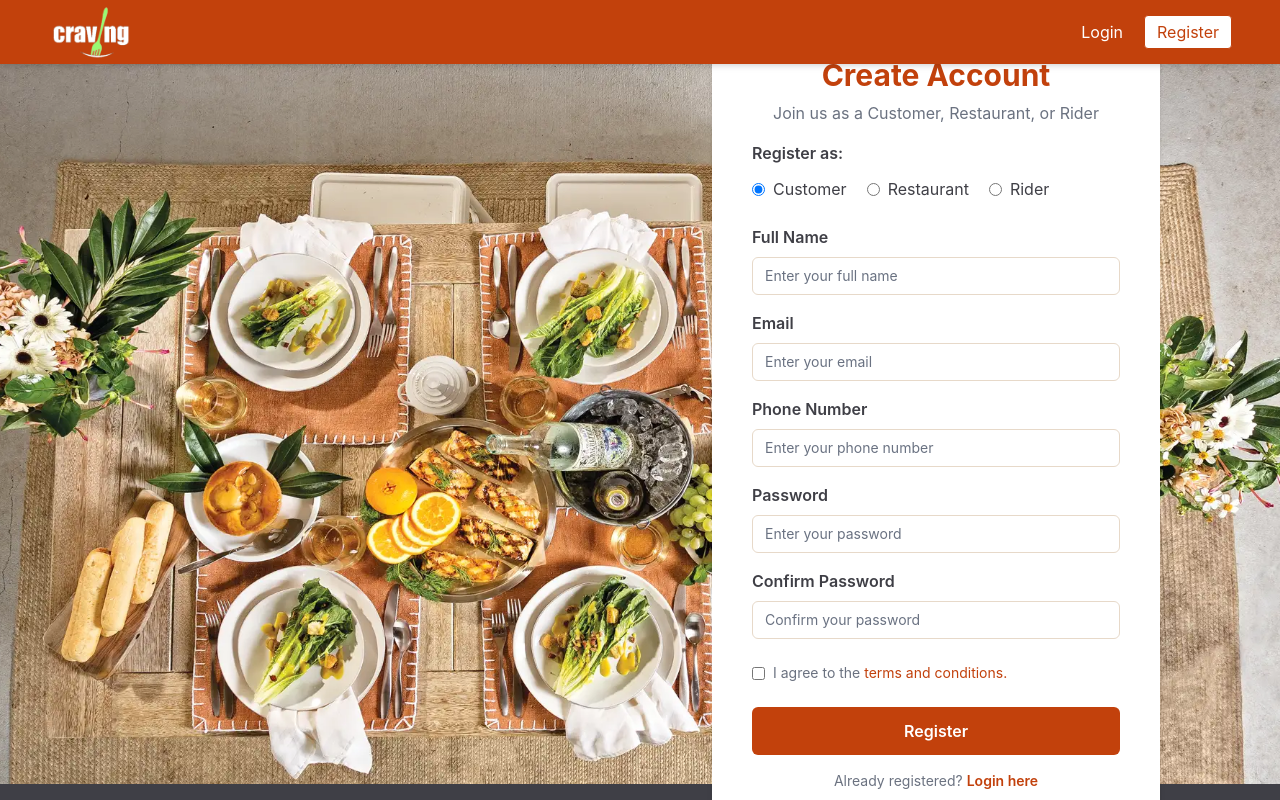
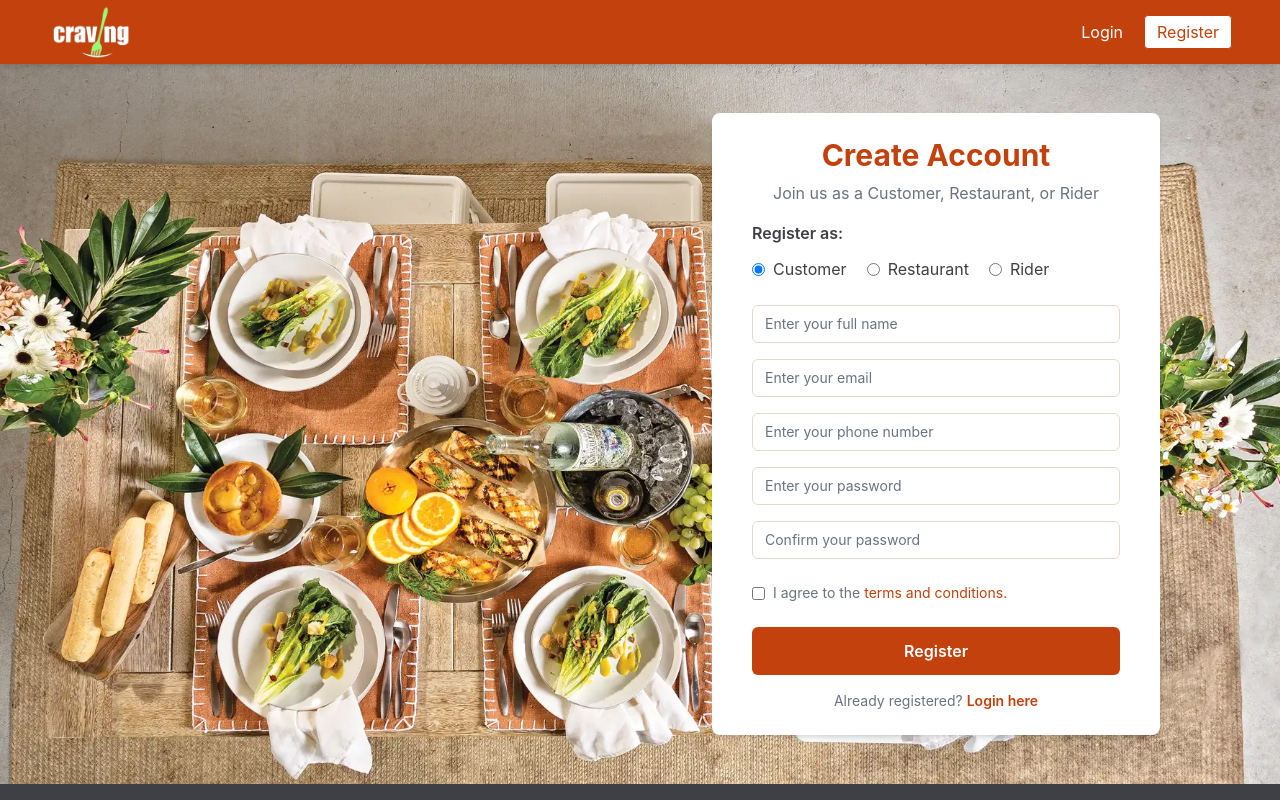
Before and after one commit to ricrbhopal/Cravings, a React (Vite) app in the folder client/: page /register/customer in a window 1280 px wide. Shown: the top 800 px of the page. Built offline with nearby package versions, Linux system fonts and the light colour scheme.

Commit message:
fix: remove labels from input fields in Register component for cleaner UI

```diff
--- a/client/src/pages/Register.jsx
+++ b/client/src/pages/Register.jsx
@@ -122,9 +122,6 @@ const Register = () => {
         <form onSubmit={handleSubmit}>
           {/* Full Name */}
           <div className="mb-4">
-            <label className="block text-(--color-neutral) font-semibold mb-2">
-              Full Name
-            </label>
             <input
               type="text"
               name="fullName"
@@ -146,9 +143,7 @@ const Register = () => {
 
           {/* Email */}
           <div className="mb-4">
-            <label className="block text-(--color-neutral) font-semibold mb-2">
-              Email
-            </label>
+
             <input
               type="email"
               name="email"
@@ -170,9 +165,7 @@ const Register = () => {
 
           {/* Phone */}
           <div className="mb-4">
-            <label className="block text-(--color-neutral) font-semibold mb-2">
-              Phone Number
-            </label>
+
             <input
               type="number"
               name="phone"
@@ -194,9 +187,7 @@ const Register = () => {
 
           {/* Password */}
           <div className="mb-4">
-            <label className="block text-(--color-neutral) font-semibold mb-2">
-              Password
-            </label>
+
             <input
               type="password"
               name="password"
@@ -218,9 +209,6 @@ const Register = () => {
 
           {/* Confirm Password */}
           <div className="mb-6">
-            <label className="block text-(--color-neutral) font-semibold mb-2">
-              Confirm Password
-            </label>
             <input
               type="text"
               name="confirmPassword"
```
